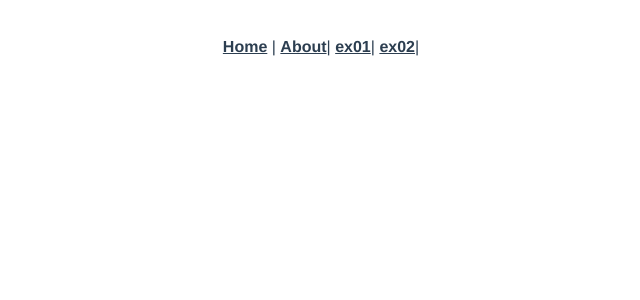
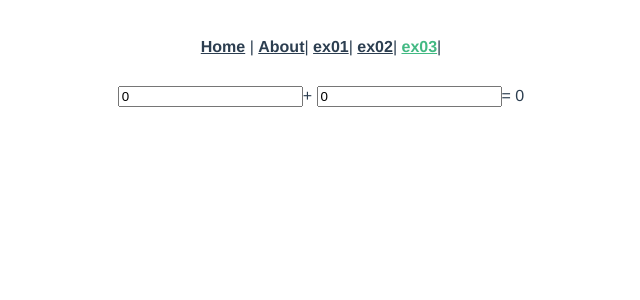
Before and after one commit to takuyanoguchi626/ex-vue-beginner, a Vue app: page /ex03 in a window 1280 px wide. Shown: the top 300 px of the page, without its empty margins (319-959 px from the left). Built offline with nearby package versions, Linux system fonts and the light colour scheme.

Commit message:
演習課題３の新規作成

```diff
--- a/src/App.vue
+++ b/src/App.vue
@@ -5,6 +5,7 @@
       <router-link to="/about">About</router-link>|
       <router-link to="/ex01">ex01</router-link>|
       <router-link to="/ex02">ex02</router-link>|
+      <router-link to="/ex03">ex03</router-link>|
     </div>
     <router-view />
   </div>
--- a/src/router/index.ts
+++ b/src/router/index.ts
@@ -29,6 +29,11 @@ const routes: Array<RouteConfig> = [
     name: "",
     component: () => import("../views/Ex02.vue"),
   },
+  {
+    path: "/ex03",
+    name: "",
+    component: () => import("../views/Ex03.vue"),
+  },
 ];
 
 const router = new VueRouter({
--- a/src/views/Ex01.vue
+++ b/src/views/Ex01.vue
@@ -5,8 +5,8 @@
     <div>10年後の年齢：{{ agePlus10 }}</div>
     <!-- ageplus10をキャメルケースに変更 -->
     <div>
-      趣味：<span v-for="hobby of hobbys" :key="hobby">{{ hobby }} </span>
-      <!-- hobbyをhobbysに、hobをhobbyに変更 -->
+      趣味：<span v-for="hobby of hobbies" :key="hobby">{{ hobby }} </span>
+      <!-- hobbyをhobbiesに、hobをhobbyに変更 -->
     </div>
     <div></div>
     <div>
@@ -26,7 +26,7 @@ import { Component, Vue } from "vue-property-decorator";
 export default class XXXComponent extends Vue {
   private name = "野口拓也";
   private age = 24;
-  private hobbys = ["スイム", "バイク", "ラン"];
+  private hobbies = ["スイム", "バイク", "ラン"];
   private link = "#";
   private img = "/pagu.jpg";
 
--- a/src/views/Ex02.vue
+++ b/src/views/Ex02.vue
@@ -4,7 +4,7 @@
     <div>年齢：{{ age }}歳</div>
     <div>10年後の年齢：{{ agePlus10 }}歳</div>
     <div>
-      趣味：<span v-for="hobby of hobbys" :key="hobby">{{ hobby }} </span>
+      趣味：<span v-for="hobby of hobbies" :key="hobby">{{ hobby }} </span>
     </div>
     <div></div>
     <div>
@@ -25,7 +25,7 @@ import { Component, Vue } from "vue-property-decorator";
 export default class XXXComponent extends Vue {
   private name = "";
   private age = 0;
-  private hobbys = Array<string>();
+  private hobbies = Array<string>();
   private link = "";
   private img = "";
   private button = true;
@@ -37,7 +37,7 @@ export default class XXXComponent extends Vue {
   addStatus(): void {
     this.name = "野口拓也";
     this.age = 24;
-    this.hobbys = ["スイム", "バイク", "ラン"];
+    this.hobbies = ["スイム", "バイク", "ラン"];
     this.link = "#";
     this.img = "/pagu.jpg";
     this.button = false;
--- /dev/null
+++ b/src/views/Ex03.vue
@@ -0,0 +1,24 @@
+<template>
+  <div>
+    <div>
+      <input type="number" v-model="num1" />+
+      <input type="number" v-model="num2" />=
+      {{ sum }}
+    </div>
+  </div>
+</template>
+
+<script lang="ts">
+import { Component, Vue } from "vue-property-decorator";
+@Component
+export default class XXXComponent extends Vue {
+  private num1 = 0;
+  private num2 = 0;
+
+  get sum(): number {
+    return Number(this.num1) + Number(this.num2);
+  }
+}
+</script>
+
+<style scoped></style>
```
